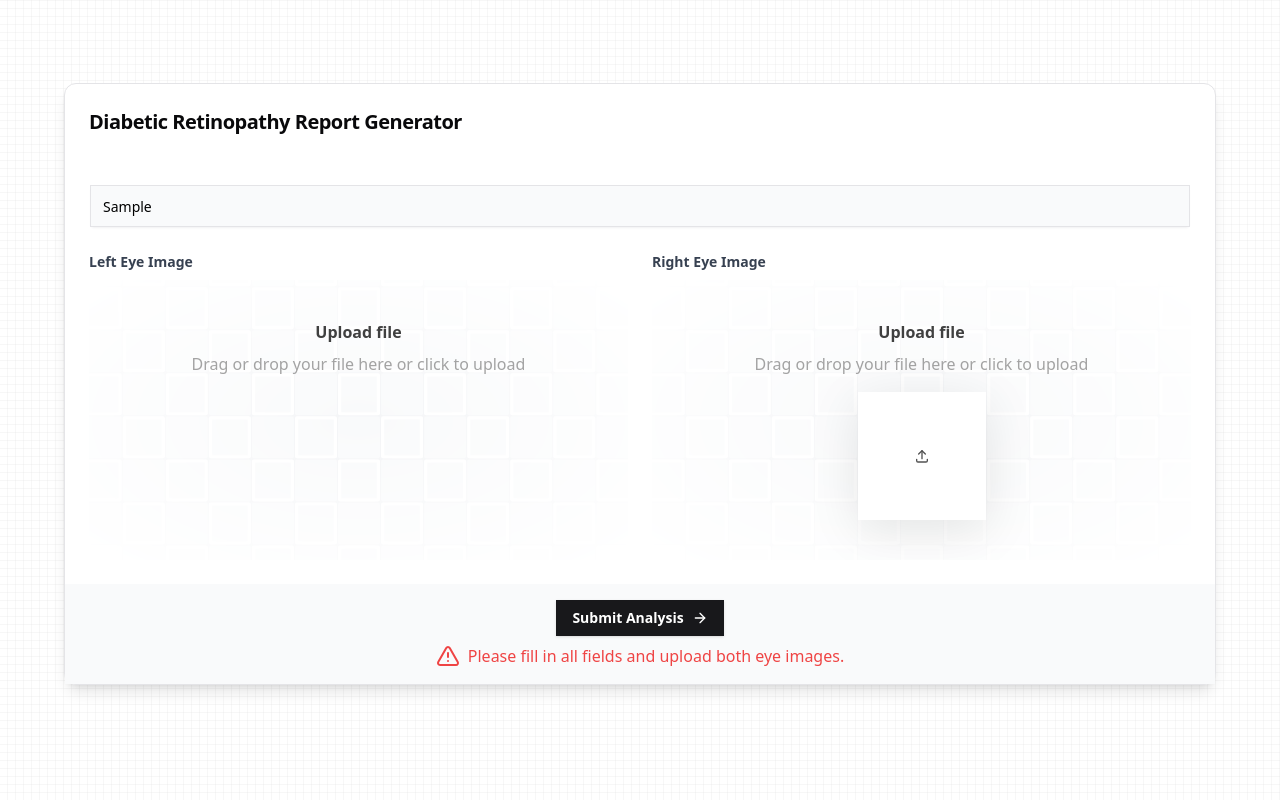
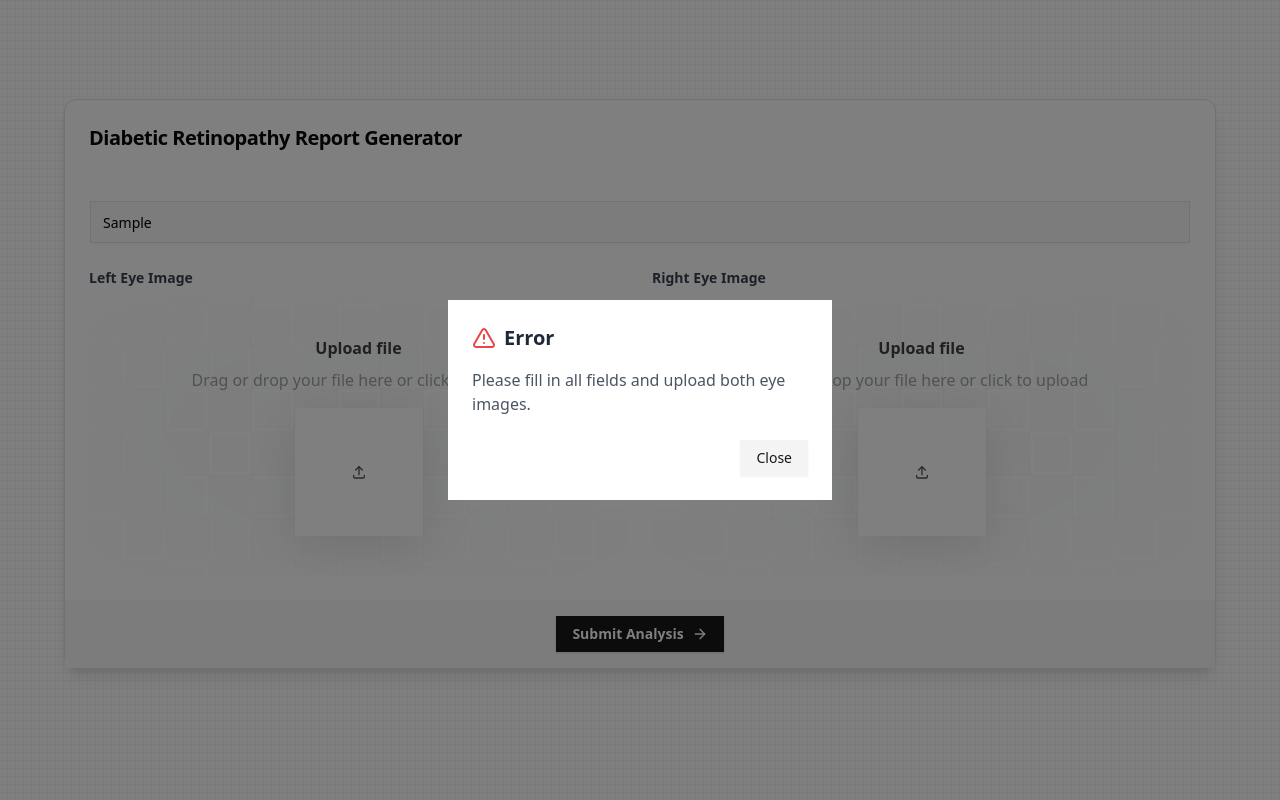
Before and after one commit to Charan-Parvathareddy/retinopathy-dashboard, a Next.js app: page / in a window 1280 px wide. Both pictures are taken after typing "Sample" into the empty fields and a click on the button "Submit Analysis". Built offline with nearby package versions, Linux system fonts and the light colour scheme.

Commit message:
version-3

```diff
--- a/components/Analysis/Analysis.tsx
+++ b/components/Analysis/Analysis.tsx
@@ -7,9 +7,10 @@ import { Card, CardHeader, CardTitle, CardDescription, CardContent, CardFooter }
 import { Separator } from "@/components/ui/separator";
 import { FileUpload } from "@/components/ui/file-upload";
 import Image from 'next/image';
-import { ArrowRight, Eye, AlertTriangle, Info } from 'lucide-react';
+import { ArrowRight, Eye, Info } from 'lucide-react';
 import { motion, AnimatePresence } from 'framer-motion';
 import { Tooltip, TooltipContent, TooltipProvider, TooltipTrigger } from "@/components/ui/tooltip";
+import ErrorModal from '@/components/Analysis/ErrorModal';
 
 interface EyeResult {
   predicted_class: number;
@@ -21,8 +22,10 @@ interface EyeResult {
 }
 
 interface ApiResponse {
-  left_eye: EyeResult;
-  right_eye: EyeResult;
+  left_eye?: EyeResult;
+  right_eye?: EyeResult;
+  message?: string;
+  error?: string;
 }
 
 interface ChartDataItem {
@@ -68,6 +71,7 @@ const getColorForValue = (value: number, isConfidence: boolean, isPredictionClas
     return 'hsl(0, 100%, 50%)';                     // Red for High
   }
 };
+
 const CustomBarChart = ({ data }: { data: ChartDataItem[] }) => {
   return (
     <div className="space-y-6">
@@ -307,6 +311,7 @@ export function Analysis() {
   };
 
   const handleSubmit = async () => {
+    // Validate inputs
     if (!patientId || !leftEyeImage || !rightEyeImage) {
       setError('Please fill in all fields and upload both eye images.');
       return;
@@ -325,13 +330,36 @@ export function Analysis() {
         method: 'POST',
         body: formData,
       });
+
       if (!response.ok) {
         throw new Error(`Network response was not ok: ${response.status} ${response.statusText}`);
       }
 
       const data: ApiResponse = await response.json();
-      setApiData(data);
-      setShowInputCard(false);
+
+      // Check for specific message about invalid images
+      if (data.message) {
+        setError(data.message);
+        setIsLoading(false);
+        setIsMoving(false);
+        return;
+      }
+
+      // Check for general error
+      if (data.error) {
+        setError(data.error);
+        setIsLoading(false);
+        setIsMoving(false);
+        return;
+      }
+
+      // If we have eye results, proceed to show analysis
+      if (data.left_eye && data.right_eye) {
+        setApiData(data);
+        setShowInputCard(false);
+      } else {
+        setError('Unexpected response format. Please try again.');
+      }
     } catch (error) {
       if (error instanceof Error) {
         setError(`An error occurred while processing your request: ${error.message}`);
@@ -399,16 +427,6 @@ export function Analysis() {
                     {isLoading ? 'Analyzing...' : 'Submit Analysis'}
                     {!isLoading && <ArrowRight className="ml-2 h-4 w-4" />}
                   </Button>
-                  {error && (
-                    <motion.div
-                      className="text-red-500 mt-2 flex items-center"
-                      initial={{ opacity: 0, y: -10 }}
-                      animate={{ opacity: 1, y: 0 }}
-                      transition={{ duration: 0.3 }}
-                    >
-                      <AlertTriangle className="mr-2" /> {error}
-                    </motion.div>
-                  )}
                 </CardFooter>
               </Card>
             ) : null}
@@ -419,18 +437,22 @@ export function Analysis() {
                 animate={{ opacity: 1, y: 0 }}
                 transition={{ duration: 0.5 }}
               >
-                <EyeAnalysisCard eye="Left" data={apiData.left_eye} />
-                <EyeAnalysisCard eye="Right" data={apiData.right_eye} />
+                <EyeAnalysisCard eye="Left" data={apiData.left_eye!} />
+                <EyeAnalysisCard eye="Right" data={apiData.right_eye!} />
               </motion.div>
             )}
           </div>
         </div>
       </div>
+      <ErrorModal
+        isOpen={!!error}
+        onClose={() => setError(null)}
+        errorMessage={error || ''}
+      />
     </>
   );
 }
 
-// You might want to add this component to your page or wrap it in a layout component
 export default function AnalysisPage() {
   return (
     <div className="min-h-screen bg-gradient-to-b from-gray-100 to-gray-200">
--- /dev/null
+++ b/components/Analysis/ErrorModal.tsx
@@ -0,0 +1,45 @@
+import React from 'react';
+import { AlertTriangle } from 'lucide-react';
+import { motion, AnimatePresence } from 'framer-motion';
+import { Button } from "@/components/ui/button";
+
+interface ErrorModalProps {
+  isOpen: boolean;
+  onClose: () => void;
+  errorMessage: string;
+}
+
+const ErrorModal: React.FC<ErrorModalProps> = ({ isOpen, onClose, errorMessage }) => {
+  return (
+    <AnimatePresence>
+      {isOpen && (
+        <motion.div
+          initial={{ opacity: 0 }}
+          animate={{ opacity: 1 }}
+          exit={{ opacity: 0 }}
+          className="fixed inset-0 bg-black bg-opacity-50 flex items-center justify-center z-50"
+          onClick={onClose}
+        >
+          <motion.div
+            initial={{ scale: 0.9, opacity: 0 }}
+            animate={{ scale: 1, opacity: 1 }}
+            exit={{ scale: 0.9, opacity: 0 }}
+            className="bg-white rounded-lg p-6 max-w-sm w-full mx-4"
+            onClick={(e) => e.stopPropagation()}
+          >
+            <div className="flex items-center mb-4">
+              <AlertTriangle className="text-red-500 mr-2 h-6 w-6" />
+              <h2 className="text-xl font-semibold text-gray-800">Error</h2>
+            </div>
+            <p className="text-gray-600 mb-6">{errorMessage}</p>
+            <div className="flex justify-end">
+              <Button onClick={onClose} variant="secondary">Close</Button>
+            </div>
+          </motion.div>
+        </motion.div>
+      )}
+    </AnimatePresence>
+  );
+};
+
+export default ErrorModal;
```
